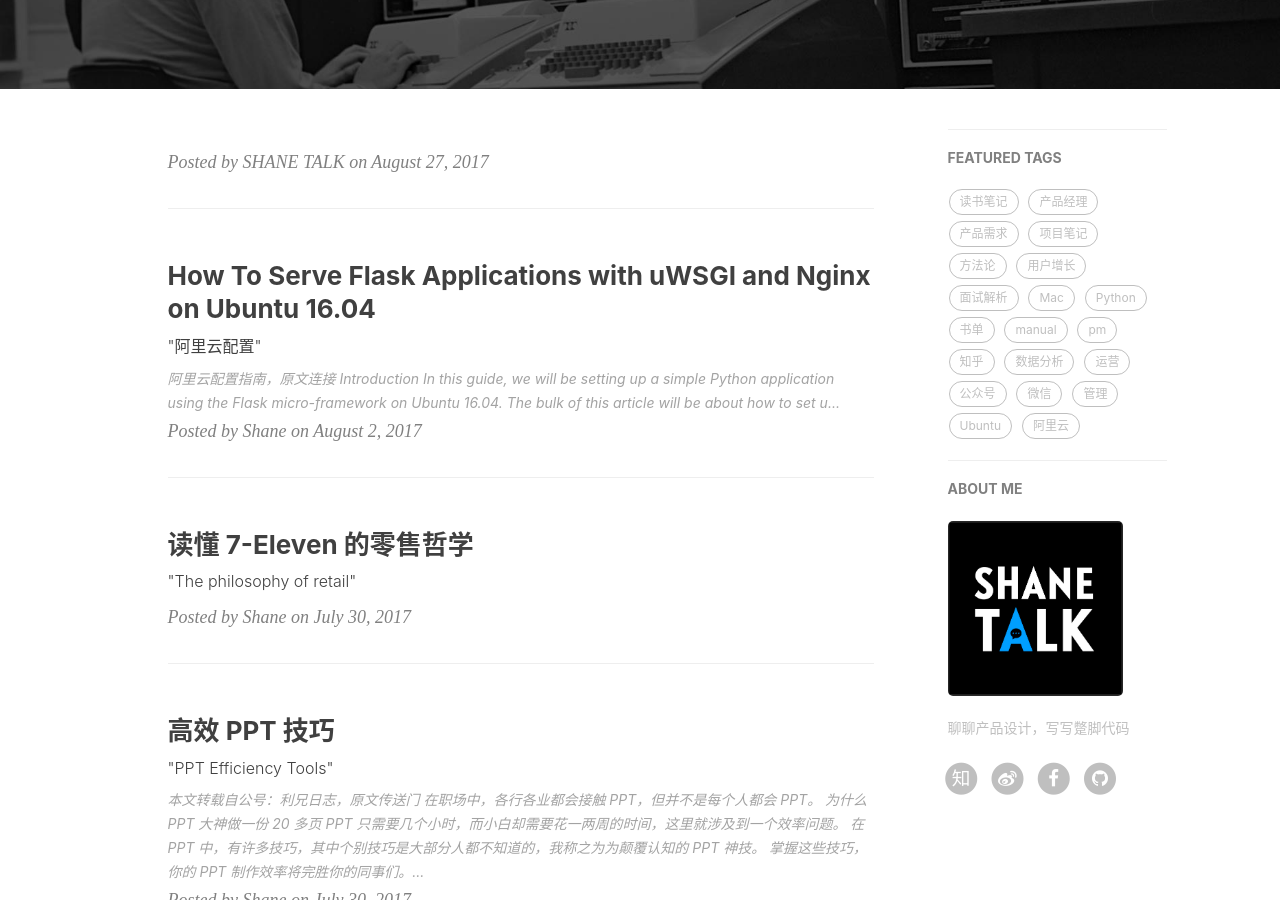
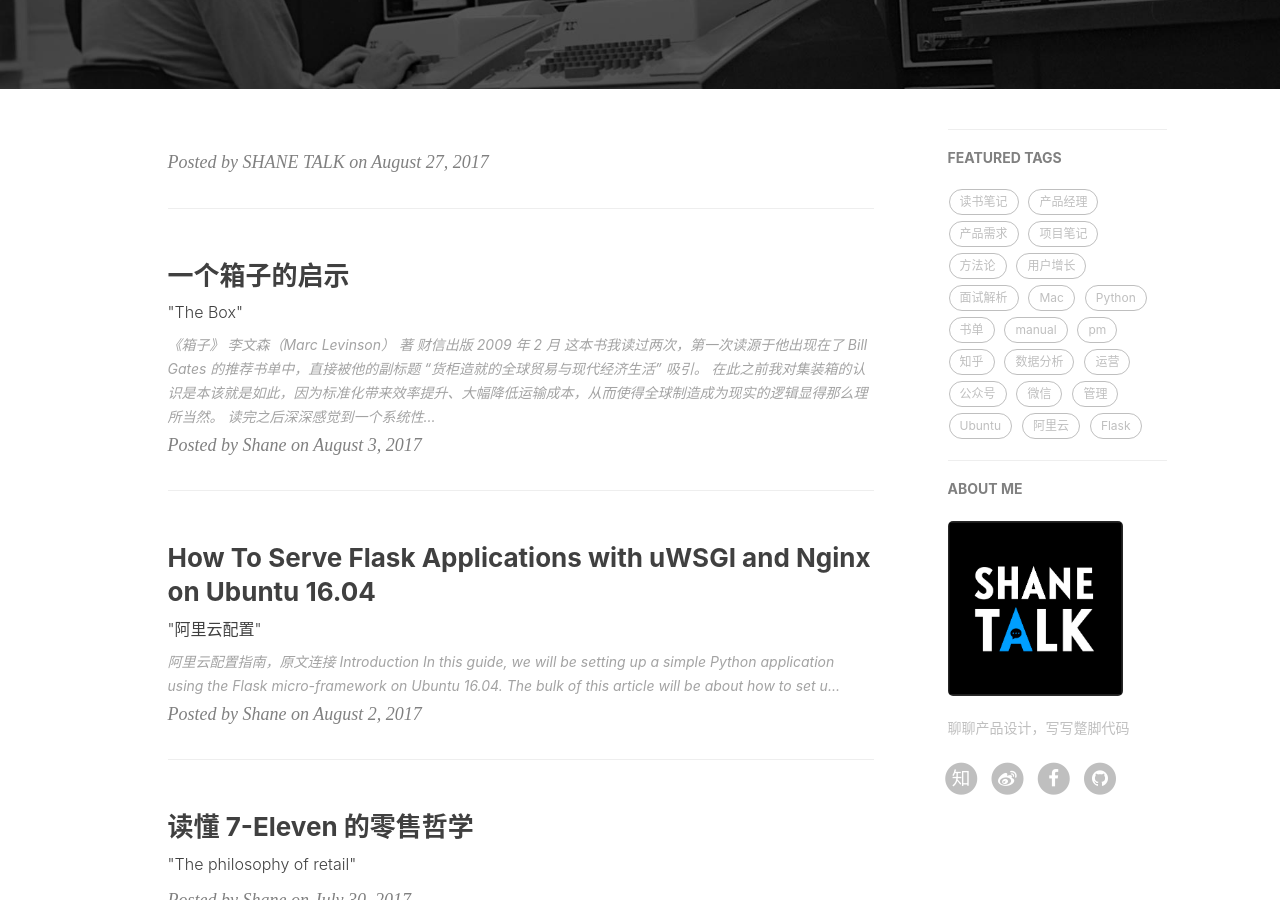
Before and after one commit to shaneliu/shaneliu.github.io, a Jekyll site: the page built from index.html, in a window 1280 px wide and 900 px high, scrolled down 329 px. Built offline with Jekyll 4.4.1, drawn with Linux system fonts in a browser that asks for light colours; nearby versions of some CDN libraries; the list of posts is cut into pages by our own code; comment, search, counter and statistics services are not loaded; some of the changed text lies outside the part shown.

Commit message:
add new file the-box

```diff
--- a/_posts/2017-08-02-how-to-serve.markdown
+++ b/_posts/2017-08-02-how-to-serve.markdown
@@ -11,6 +11,7 @@ tags:
     - Ubuntu
     - uWSGI
     - Nginx
+    - Flask
 ---
 
 
--- /dev/null
+++ b/_posts/2017-08-03-the-box.markdown
@@ -0,0 +1,50 @@
+---
+layout:     post
+title:      "一个箱子的启示"
+subtitle:   " \"The Box\""
+date:       2017-08-03 12:00:00
+author:     "Shane"
+header-img: "img/Material-design.jpg"
+tags:
+    - TheBox
+    - 读书笔记
+    - 箱子
+    - 系统创新
+---
+
+
+<img src="/img/in-post/the-box/cover.jpg" width="30%">
+<font color="595959"><center>《箱子》</center>
+<center>李文森（Marc Levinson） 著</center>
+<center>财信出版</center>
+<center>2009 年 2 月</center></font>
+
+这本书我读过两次，第一次读源于他出现在了 Bill Gates 的推荐书单中，直接被他的副标题 "货柜造就的全球贸易与现代经济生活" 吸引。
+
+在此之前我对集装箱的认识是本该就是如此，因为标准化带来效率提升、大幅降低运输成本，从而使得全球制造成为现实的逻辑显得那么理所当然。
+
+读完之后深深感觉到一个系统性的创新不仅需要伟大的想法，同时需要强大的落地能力，以及长期的耐心。
+
+<img src="/img/in-post/the-box/box.png" width="100%">
+
+第二次读源于最近的 AI 热，我在考虑接下来的职业机会的时候严肃的想了下这是不是一个系统性的机会？以及应该用什么姿势参与其中？一开始我查阅其他人关于AI的想法，结果越看越糊涂。所以我想是不是可以从《箱子》里找找灵感。
+
+通过集装箱这个case，我感觉一个系统性的机会至少需要三点：
+
+- 重新定义最小标准化单元
+- 多系统参与重构
+- 形成更大的网络
+
+这个新系统的价值大小主要取决的最终形成的网络提升有多大。
+
+书中的集装箱系统首先通过集装箱标准化的长宽高，重新定义货运运输过程中的最小标准化单元；其次根据集装箱的标准邮轮、码头、火车、卡车等系统都参与到整个重构过程当中；最后因为重构形成了一个地理上更大的制造网络（全球制造）。
+
+如果我们用这三要素的角度来看web时代和移动互联网时代，大体是符合的。
+
+<img src="/img/in-post/the-box/table.png" width="100%">
+
+最后回过头来看，我更倾向把目前的AI看做是参与到移动互联网系统重构中的一个系统，目前的很多应用都在自动化领域，即通过提升提升效率，使得人们能有更多自由的时间投入到现有网络中。
+
+最后回到《箱子》这本书，其实这本书的内容比文章里说的丰富的太多，包括：如何认识和处理创新的阻力，谁才是系统创新中最大的收益者，等等。
+
+留给感兴趣的朋友自己阅读探索。
```
Also changed, not shown: img/in-post/the-box/box.png (added), img/in-post/the-box/cover.jpg (added), img/in-post/the-box/table.png (added).
